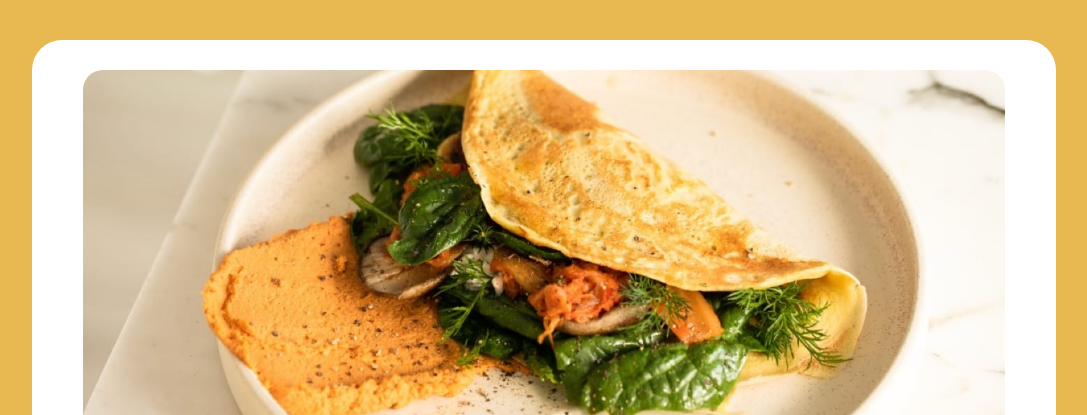
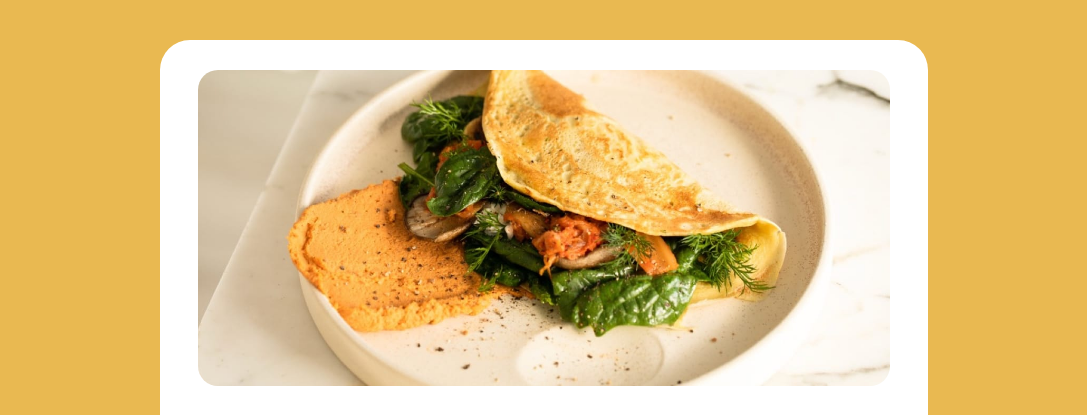
Before and after one commit to burningm00n/frontend, a plain HTML site: page index.html in a window 1280 px wide. Shown: the top 415 px of the page, without its empty margins (96-1183 px from the left). Drawn offline with Linux system fonts and the light colour scheme.

Commit message:
updated media queries

```diff
--- a/CSS/responsive.css
+++ b/CSS/responsive.css
@@ -9,19 +9,32 @@
 /* small tablet style */
 @media screen and (min-width:620px) {
     body{
-        font-size: 1.5rem;
+        font-size: 1rem;
         /* background-color: blue; */
     }
     .main-flex-container{
         padding: 30px;
     }
+    h1{
+        font-size: 2rem;
+    }
 }
 
 /* large tablets & laptop style */
 @media screen and (min-width: 960px) {
-    .main-flex-container{
+    body{
+        font-size: 1rem;
+        background-color: var(--primary);
+    }
+    .body-flex-container{
+        background-color: white;
+        width: 70%;
+        margin: 40px auto;
+        border-radius: 30px;
+    }
+    /* .main-flex-container{
         padding: 50px;
-    }
+    } */
     .title-image{
         width: 90%;
         margin-top: 30px;
@@ -40,17 +53,20 @@
 @media screen and (min-width: 1200px) {
     body{
         background-color: var(--primary);
-        font-size: 1.3rem;
+        font-size: 1rem;
     }
     .body-flex-container{
         background-color: white;
         display: flex;
         flex-direction: column;
-        width: 80%;
+        width: 60%;
         margin: 40px auto;
         border-radius: 30px;
     }
+    .title-image{
+        width: 90%;
+    }
     h1{
-        font-size: 3rem;
+        font-size: 2rem;
     }
 }
```
